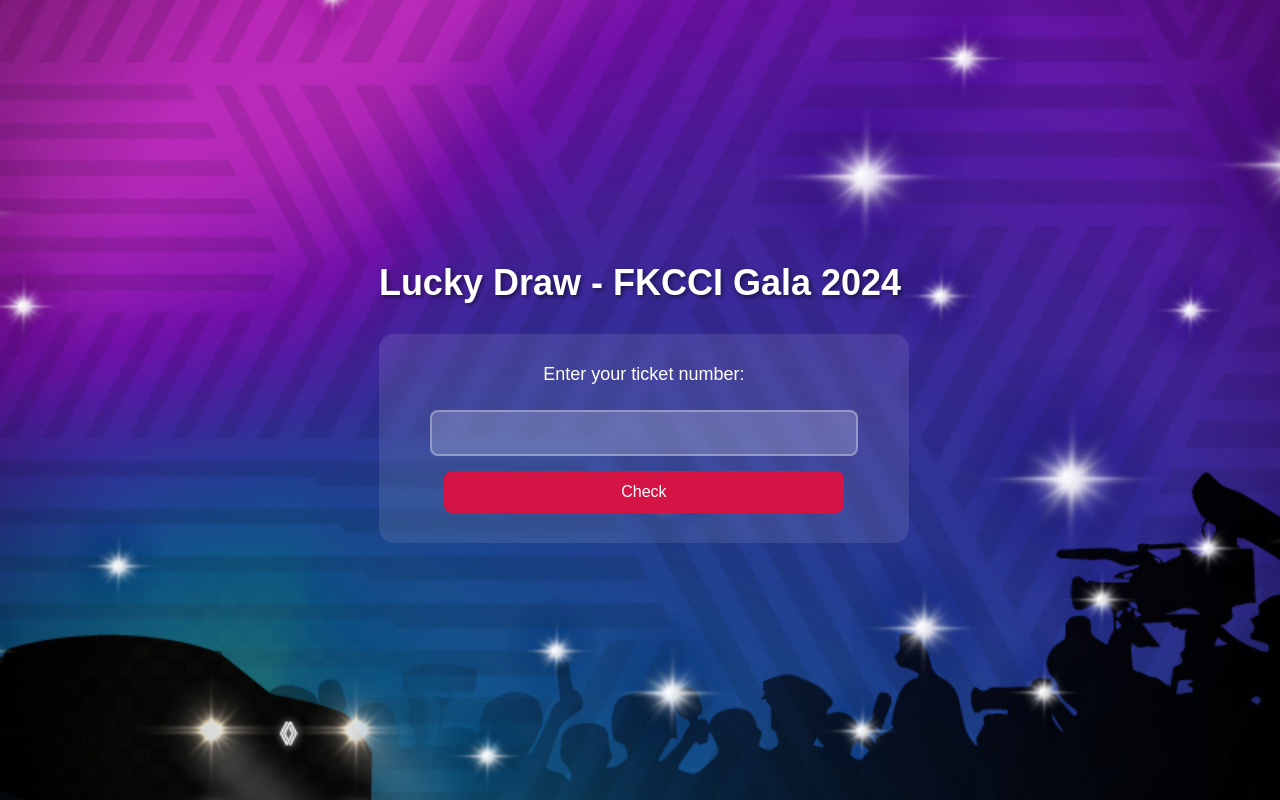
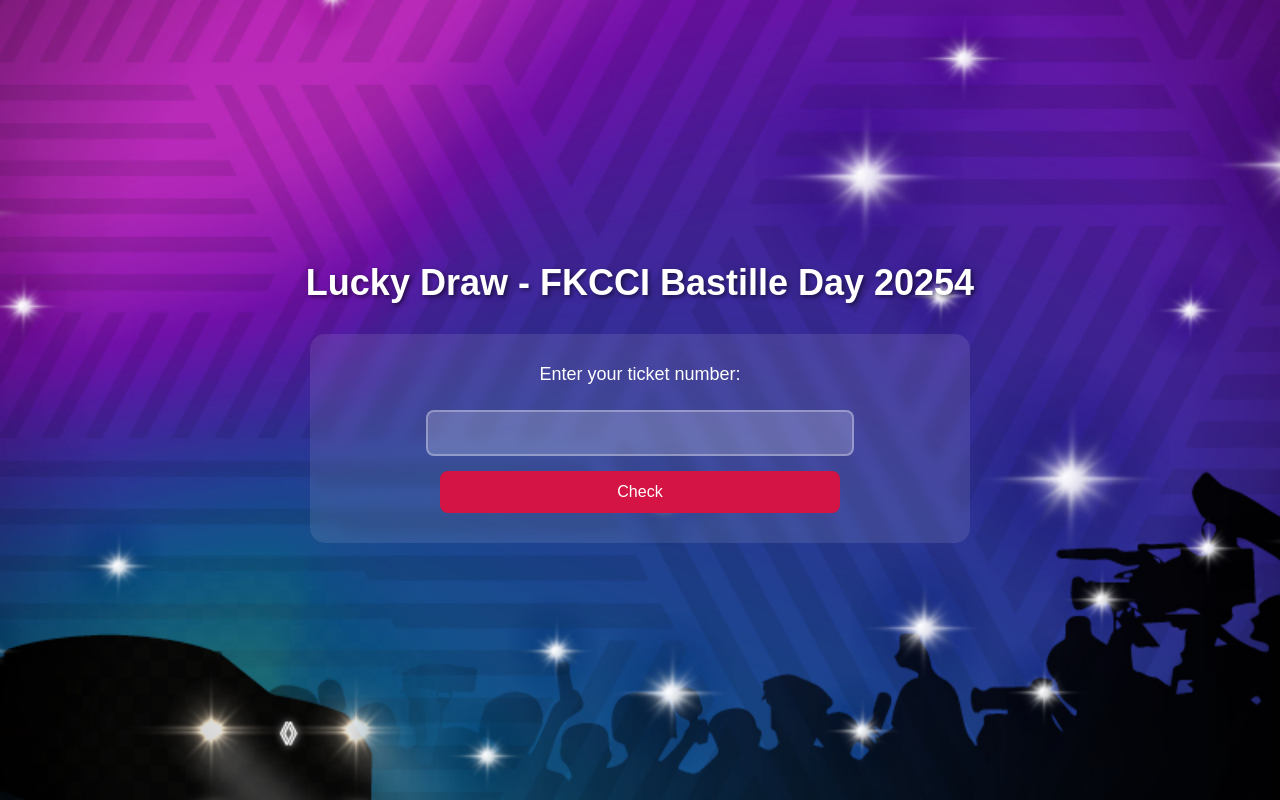
Before and after one commit to MuzanJacksonnn/LuckyDrawGala2024, a website: page index.html in a window 1280 px wide. Drawn offline with Linux system fonts and the light colour scheme; no server answers.

Commit message:
Update index.html

```diff
--- a/index.html
+++ b/index.html
@@ -3,7 +3,7 @@
 <head>
     <meta charset="UTF-8">
     <meta name="viewport" content="width=device-width, initial-scale=1.0">
-    <title>Lucky Draw - FKCCI Gala 2024</title>
+    <title>Lucky Draw - FKCCI Bastille Day 2025</title>
     <link href="styles.css" rel="stylesheet">
     <style>
         .timer-overlay {
@@ -51,7 +51,7 @@
 <body>
     <div id="timer-overlay" class="timer-overlay">
         <div class="timer-container">
-            <h1>FKCCI Gala 2024 Lucky Draw</h1>
+            <h1>Lucky Draw - FKCCI Bastille Day 2025</h1>
             <p>Results will be available at 23:30 on November 29th, 2024 (Seoul time)</p>
             <div id="countdown" class="countdown">Loading...</div>
             <p>Please come back when the timer reaches zero.</p>
@@ -59,7 +59,7 @@
     </div>
 
     <div id="main-content">
-        <h1>Lucky Draw - FKCCI Gala 2024</h1>
+        <h1>Lucky Draw - FKCCI Bastille Day 20254</h1>
         <form id="ticket-form">
             <div class="input-group">
                 <label for="ticket-number">Enter your ticket number:</label>
```
